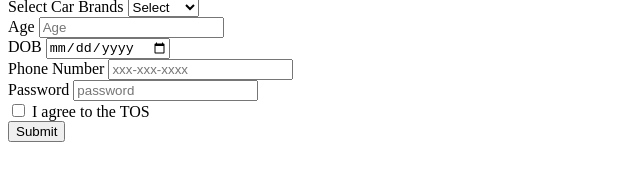
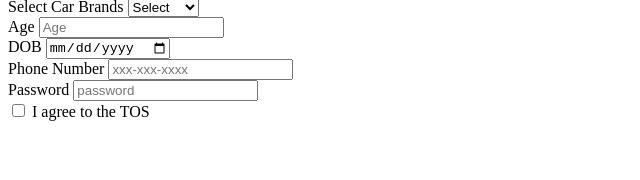
Before and after one commit to acciojob/signup-form-car-GOPIMASANAM, a website: page main.html in a window 1280 px wide. Shown: the part 72-252 px from the top of the page, without its empty margins (0-640 px from the left). Drawn offline with Linux system fonts and the light colour scheme.

```diff
--- a/main.html
+++ b/main.html
@@ -45,7 +45,7 @@
 <input type="checkbox" required id="tos">
 <label for="tos">I agree to the TOS</label><br>
 
-<input type="submit" id="submit">
+
 </form>
     <script type="text/javascript" src="./script.js">
 </script>
```
